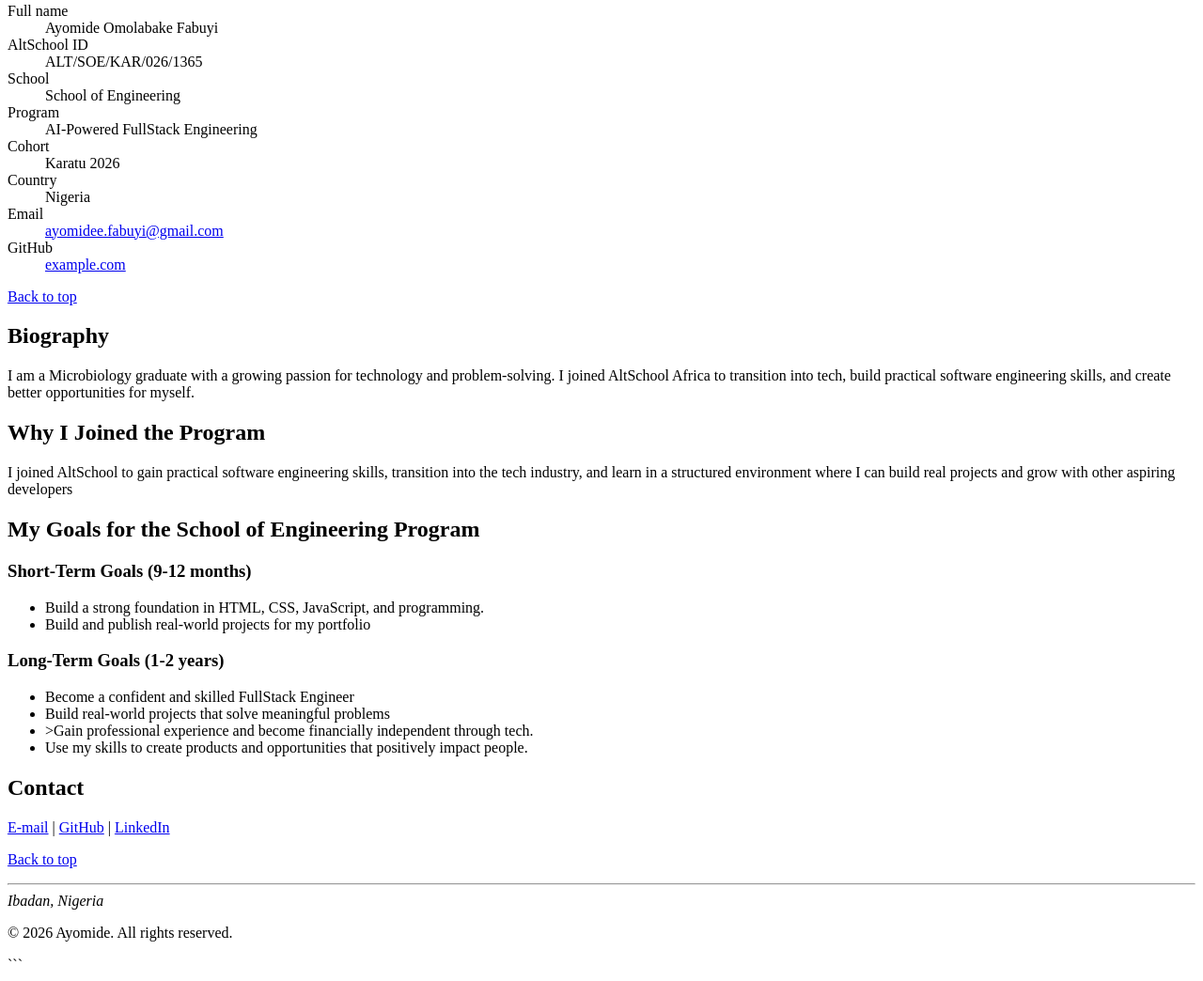
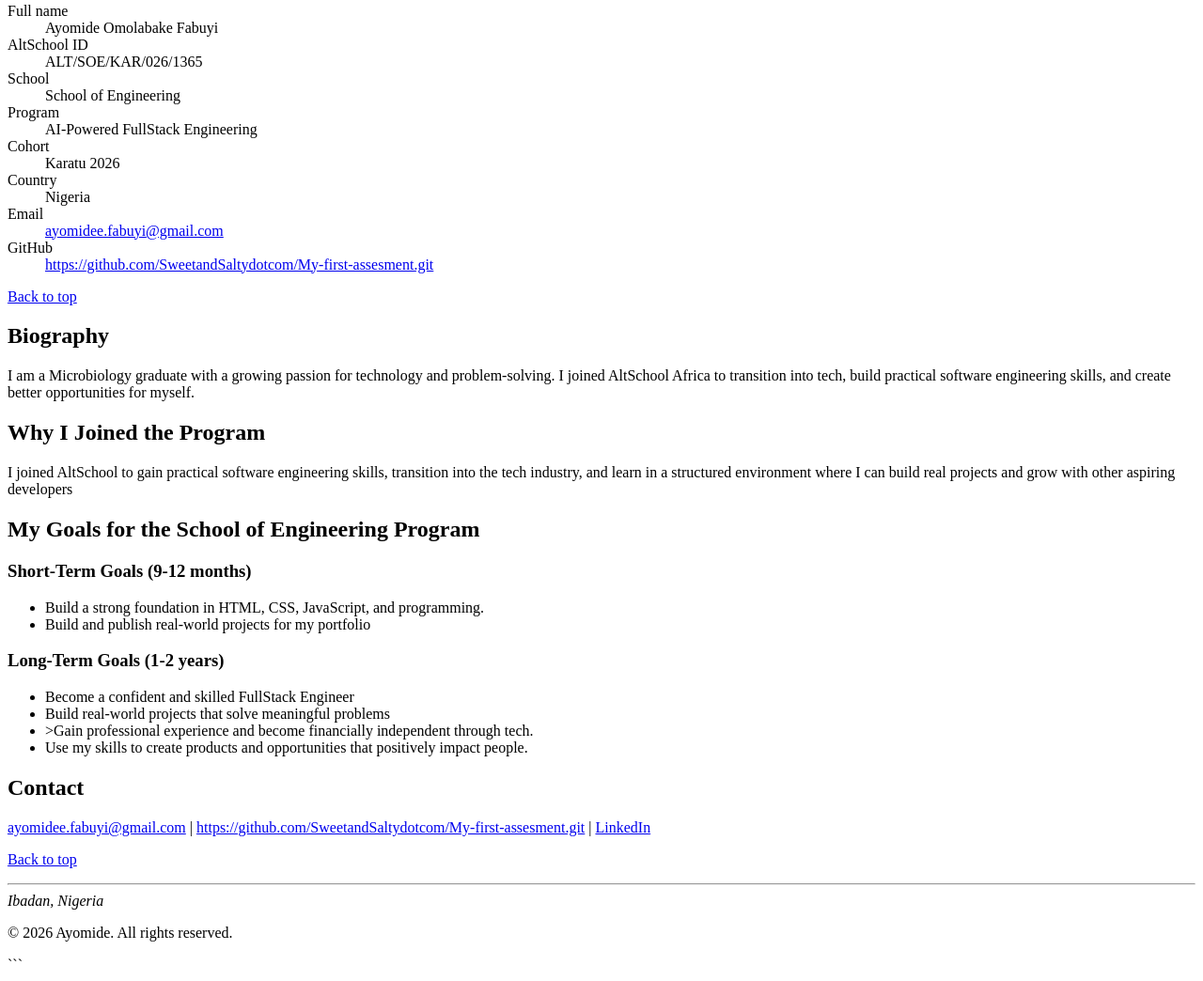
Before and after one commit to SweetandSaltydotcom/My-first-assesment, a plain HTML site: page index.html in a window 1280 px wide. Shown: the part 355-1399 px from the top of the page at 94% size. Drawn offline with Linux system fonts and the light colour scheme.

Commit message:
Update index.html

```diff
--- a/index.html
+++ b/index.html
@@ -68,7 +68,7 @@
                 <dd><a href="#">ayomidee.fabuyi@gmail.com</a></dd>
 
                 <dt>GitHub</dt>
-                <dd><a href="#">example.com</a></dd>
+                <dd><a href="#">https://github.com/SweetandSaltydotcom/My-first-assesment.git</a></dd>
             </dl>
             <p><a href="#top">Back to top</a></p>
         </section>
@@ -118,7 +118,7 @@
 
         <section id="contact">
             <h2>Contact</h2>
-            <a href="#">E-mail</a> | <a href="#" target="_blank">GitHub</a> | <a href="#" target="_blank">LinkedIn</a>
+            <a href="#">ayomidee.fabuyi@gmail.com</a> | <a href="#" target="_blank">https://github.com/SweetandSaltydotcom/My-first-assesment.git</a> | <a href="#" target="_blank">LinkedIn</a>
             </p>
         </section>
 
```
